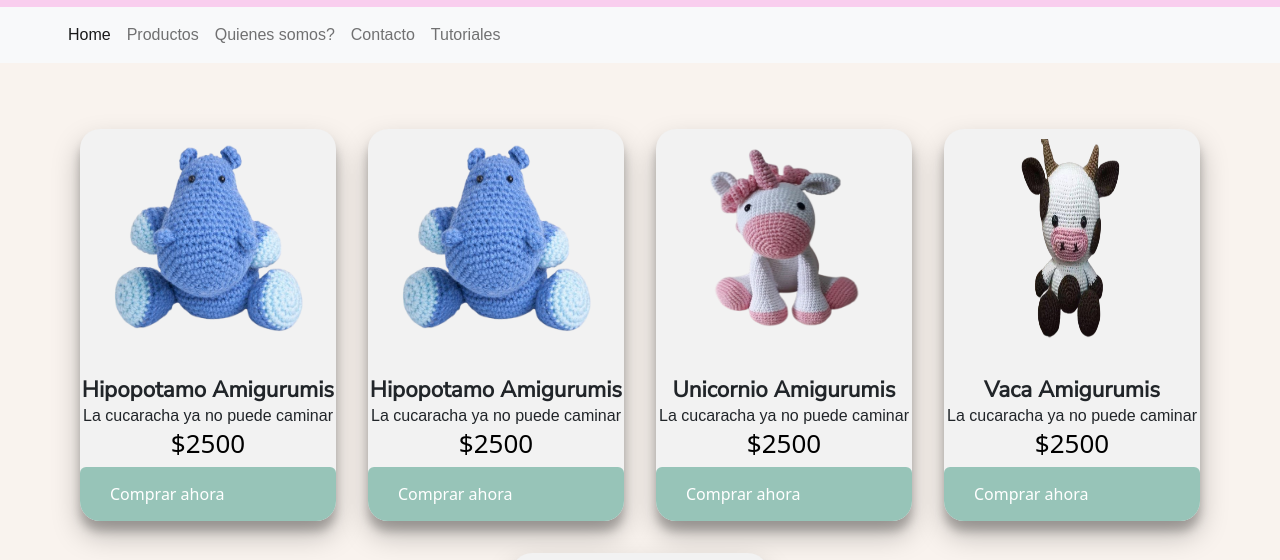
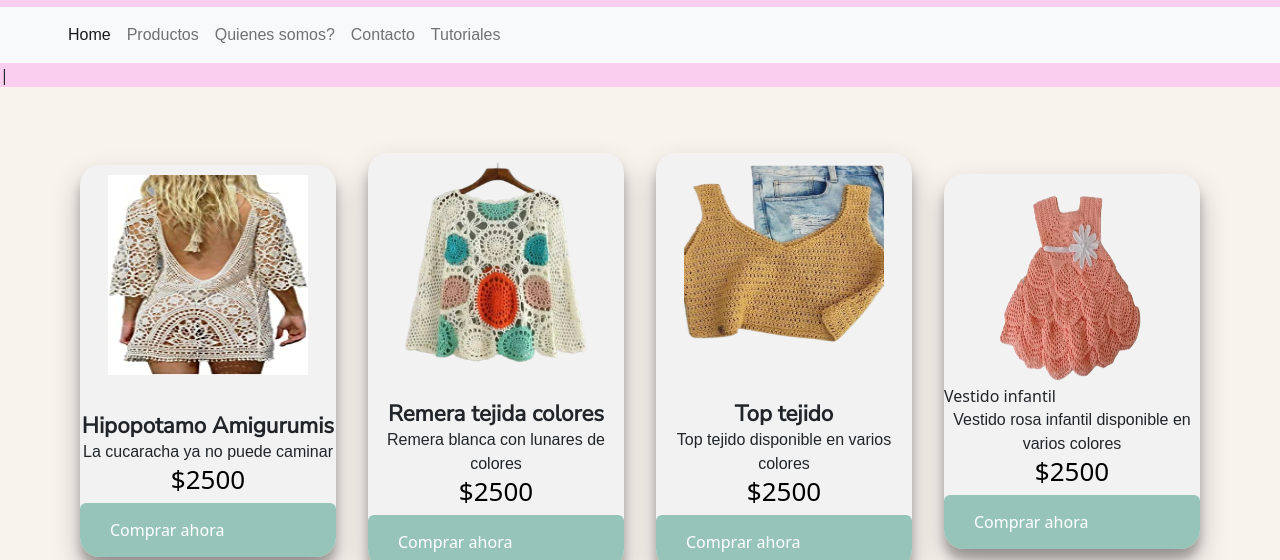
Before and after one commit to matitou14/Proy_Teje_Filomena, a website: page pages/ropa.html in a window 1280 px wide. Shown: the part 229-789 px from the top of the page. Drawn offline with nearby package versions, Linux system fonts and the light colour scheme; files whose address does not match are found by name; a web font is replaced by a local one.

Commit message:
fixing pages

```diff
--- a/pages/ropa.html
+++ b/pages/ropa.html
@@ -56,13 +56,13 @@
             </div>
           </div>
       </div>
-    </nav>
+    </nav>|
 
   </header>
     <div class= "gallery__amigu" >
 
       <div class="cards__amigu">
-        <img class="card__image" src="../IMG/Productos/Muñecos/Hipo.png" width="250px" alt="Hipopotamo tejido">
+        <img class="card__image" src="../IMG/Productos/Ropa/Vestido espalda.jpg" width="250px" alt="Hipopotamo tejido">
         <h3 class="title__card"> Hipopotamo Amigurumis </h3>
         <p class="card__p">La cucaracha ya no puede caminar </p>
         <h6 class="price__card">$2500</h6>
@@ -72,9 +72,9 @@
 
 
 <div class="cards__amigu">
-        <img class="card__image" src="../IMG/Productos/Muñecos/Hipo.png" width="250px" alt="Hipopotamo tejido">
-        <h3 class="title__card"> Hipopotamo Amigurumis </h3>
-        <p class="card__p"c>La cucaracha ya no puede caminar </p>
+        <img class="card__image" src="../IMG/Productos/Ropa/remera_colores-removebg-preview.webp" width="250px" alt="Remera blanca con detalle en colores">
+        <h3 class="title__card"> Remera tejida colores</h3>
+        <p class="card__p">Remera blanca con lunares de colores</p>
         <h6 class="price__card">$2500</h6>
         <button class="btn__amigu" >Comprar ahora</button>
       </div>
@@ -82,28 +82,20 @@
 
 
     <div class="cards__amigu">
-      <img class="card__image" src="../IMG/Productos/Muñecos/Unicornio blanco rosa sf.png" width="250px" alt="Hipopotamo tejido">
-      <h3 class="title__card">Unicornio Amigurumis</h3>
-      <p class="card__p"class="card__p"> La cucaracha ya no puede caminar </p>
+      <img class="card__image" src="../IMG/Productos/ropa/top con jean.webp" width="250px" alt="Top">
+      <h3 class="title__card">Top tejido</h3>
+      <p class="card__p"> Top tejido disponible en varios colores </p>
       <h6 class="price__card">$2500</h6>
       <button class="btn__amigu"" >Comprar ahora</button>
     </div>
 
     <div class="cards__amigu">
-      <img class="card__image" src="../IMG/Productos/Muñecos//Vaca sf.png" width="250px" alt="Hipopotamo tejido">
-      <h3 class="title__card">Vaca Amigurumis </h3>
-      <p class="card__p">La cucaracha ya no puede caminar</p>
+      <img class="card__image" src="../IMG/Productos/Ropa/vestido_rosa_bebe-removebg-preview.webp" width="250px" alt="Vestido color rosa bebes>
+      <h3 class="title__card">Vestido infantil</h3>
+      <p class="card__p">Vestido rosa infantil disponible en varios colores</p>
       <h6 class="price__card">$2500</h6>
 
       <button class="btn__amigu" >Comprar ahora</button>
-    </div>
-
-    <div class="cards__amigu">
-      <img class="card__image" src="../IMG/Productos/Muñecos/jirafa rosa.jpg" width="250px" alt="Hipopotamo tejido">
-      <h3 class="title__card">Jirafa rosa  Amigurumis</h3>
-      <p class="card__p">La cucaracha ya no puede caminar </p>
-      <h6 class="price__card">$2500</h6>
-      <button class="btn__amigu"" >Comprar ahora</button>
     </div>
 
 </div>
```
Also changed, not shown: pages/amigurumis.html (+10 -18 lines).
